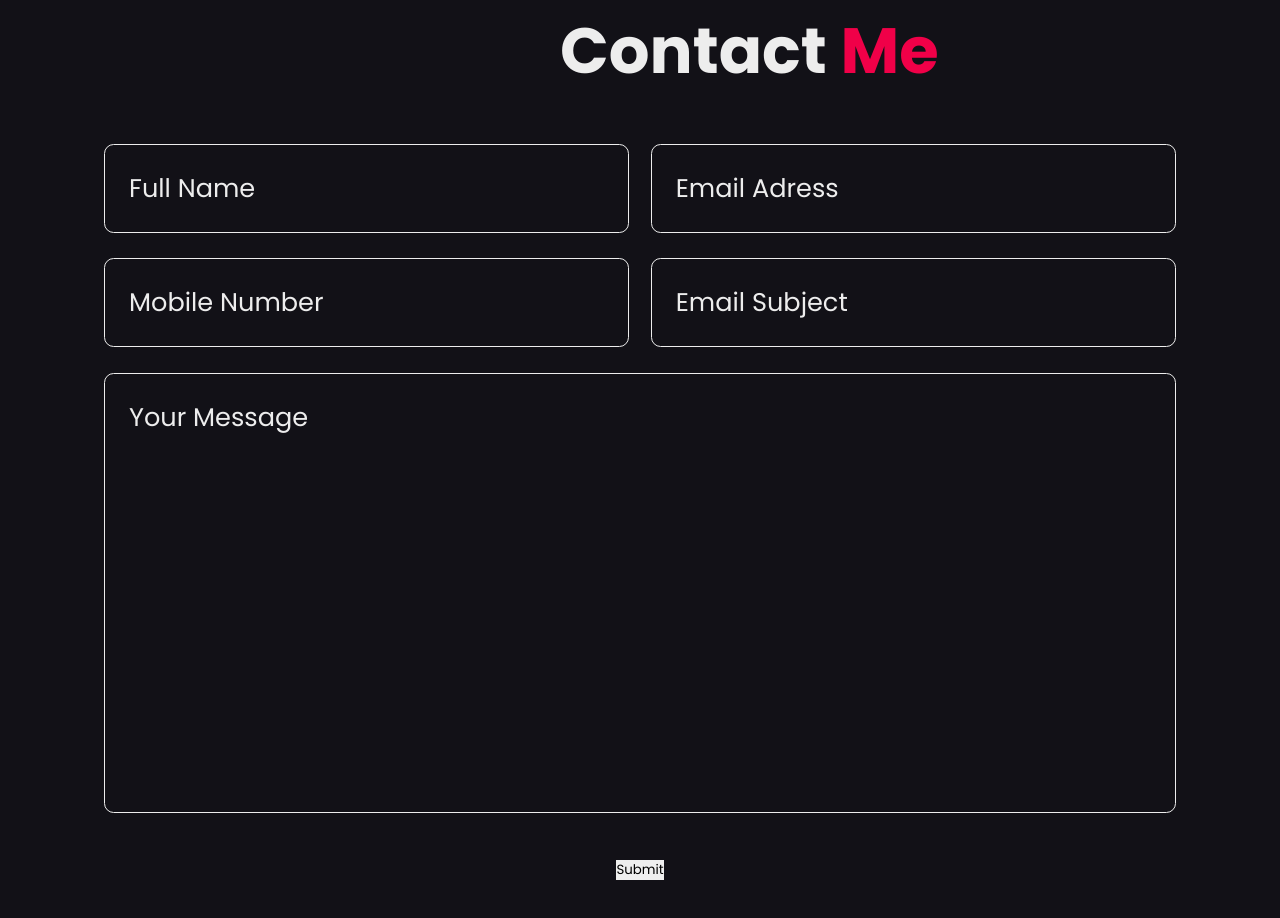
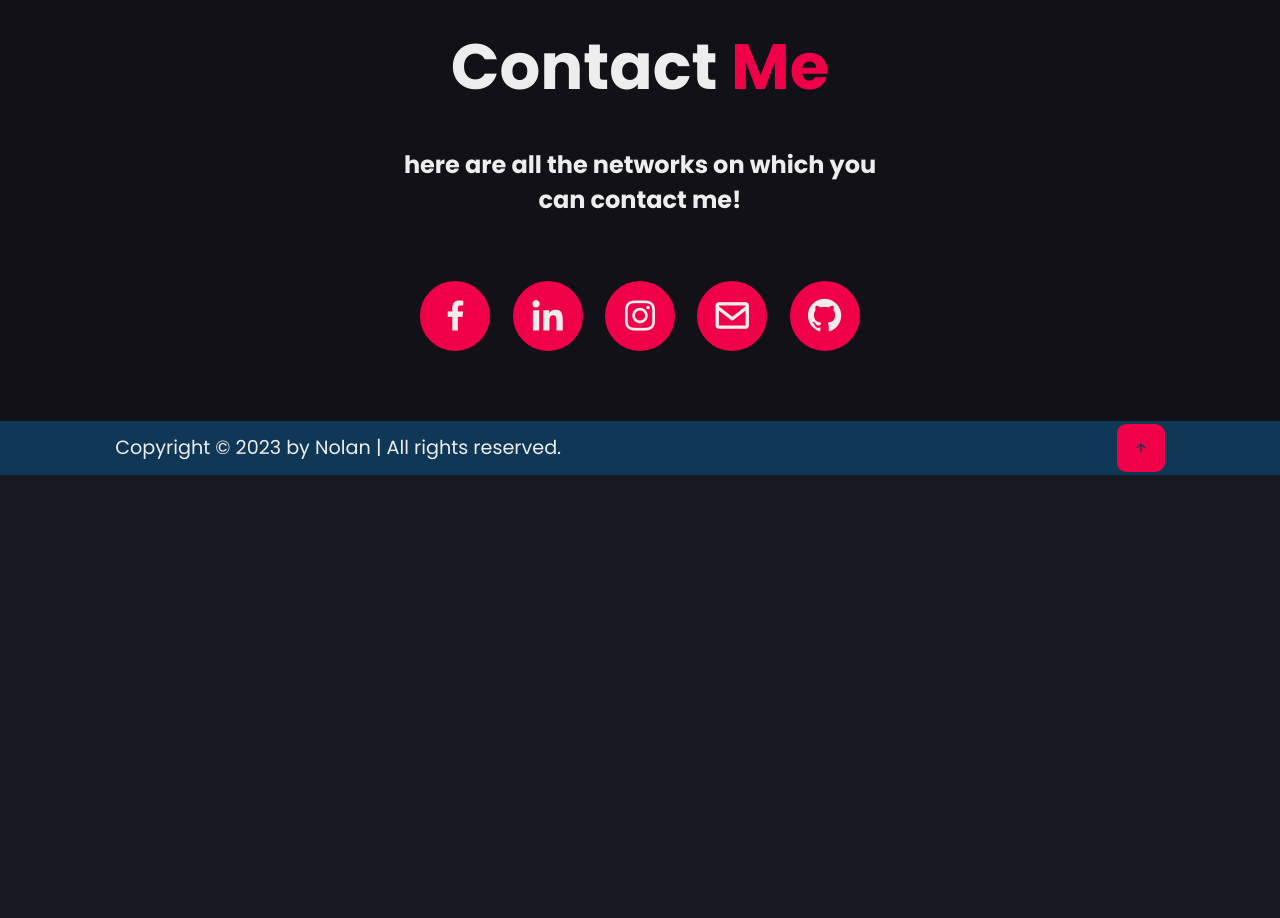
Before and after one commit to NolanCANO/Portfolio, a plain HTML site: page home.html in a window 1280 px wide. Shown: the part 3335-4253 px from the top of the page. After the commit the page ends 3810 px from the top, so only its background shows below. Drawn offline with nearby package versions, Linux system fonts and the light colour scheme.

Commit message:
portfolio

```diff
--- a/about.css
+++ b/about.css
@@ -595,67 +595,45 @@ span {
 
 .contact {
 	background: #121117;
-	min-height: auto;
-	padding-bottom: 6rem;
+	display: flex;
+	align-items: center;
+	flex-direction: column;
+	text-align: center;
+	padding: 15rem 30% 70px;
 	z-index: -10;
 }
 
-
-.btn-box.btns button::before {
-	background: #f00048;
+.contact h2 {
+	margin-top: -10rem;
+	margin-bottom: 10px;
 }
 
-.contact .heading {
-	margin-top: 4rem;
-	margin-left: 35rem;
+.contact p {
+	font-size:1.5rem;
+	margin-top: -2rem;
+	margin-bottom: 4rem;
+	font-weight: bold;
 }
 
-.contact form {
-	padding: 12rem 5% 4rem;
-	max-width: 75rem;
-	margin: 0 auto;
-	text-align: center;
+.contact i {
+	height: 70px;
+	width: 70px;
+	background: #f00048;
+	color: #ededed;
+	border: 2px solid #f00048;
+	display: inline-flex;
+	align-items: center;
+	justify-content: center;
+	font-size: 40px;
+	border-radius: 50%;
+	margin: 0 9px;
+	transition: all ease .50s;
 }
 
-.contact form .input-box {
-	position: relative;
-	display: flex;
-	justify-content: space-between;
-	flex-wrap: wrap;
-	z-index: 2;
-}
-
-.contact form .input-box .input-field {
-	position: relative;
-	width: 49%;
-	margin: .8rem 0;
-}
-
-.contact form .input-box .input-field input,
-.contact form .textarea-field textarea {
-	width: 100%;
-	height: 100%;
-	padding: 1.5rem;
-	font-size: 1.6rem;
-	color: #ededed;
+.contact i:hover {
+	transform: translateY(-5px);
 	background: transparent;
-	border-radius: .6rem;
-	border: .1rem solid #ededed;
-}
-
-.contact form .input-box .input-field input::placeholder,
-.contact form .textarea-field textarea::placeholder {
-	color: #ededed;
-}
-
-.contact form .textarea-field {
-	position: relative;
-	margin: .8rem 0 2.7rem;
-	display: flex;
-}
-
-.contact form .textarea-field textarea {
-	resize: none;
+	border: 2px solid #f00048;
 }
 
 .footer {
--- a/home.html
+++ b/home.html
@@ -17,10 +17,10 @@
 
             <nav class="navbar">
                 <a href="#" class="active">Home</a>
-                <a href="#">About</a>
-                <a href="#">Journey</a>
-                <a href="#">Skills</a>
-                <a href="#">Contact</a>
+                <a href="#about">About</a>
+                <a href="#education">Journey</a>
+                <a href="#skills">Skills</a>
+                <a href="#contact">Contact</a>
             </nav>
         </header>
 
@@ -30,7 +30,7 @@
                 <h3>IT Development Student</h3>
                 <p>Currently, I am a student at Toulouse Ynov Campus, and I am passionate about computer programming. So far, my journey has allowed me to explore various projects and acquire versatile skills, particularly in the field of web development and applications.</p>
                 <div class="btn-box">
-                    <a href="#">Learn more</a>
+                    <a href="#about">Learn more</a>
                     <a href="#">upload CV</a>
                 </div>
             </div>
@@ -57,7 +57,7 @@
                 <p>Before being a computer student, I am a sportsman! I practiced for several years team sports such as football or rugby that allowed me to strengthen my team spirit and my sociability. And now I practice climbing. A sport that allows me to forge my mind and concentration</p>
 
                 <div class="btn-box btns">
-                    <a href="#" class="btn">Read More</a>
+                    <a href="#education" class="btn">Read More</a>
                 </div>
             </div>
         </section>
@@ -74,7 +74,7 @@
 
                         <div class="education-content">
                             <div class="content">
-                                <div class="year"><i class="bx bxs-calendar"></i>2017 - 2018</div>
+                                <div class="year"><i class="bx bxs-calendar"></i>2014 - 2018</div>
                                 <h3>GCSE - Théodore Despeyrous</h3>
                                 <p>Patent obtained with mention quite well. During my college I did an internship at the IUCT Oncolpole which allowed me to discover the fundamentals of computer science</p>
 
@@ -83,7 +83,7 @@
 
                         <div class="education-content">
                             <div class="content">
-                                <div class="year"><i class="bx bxs-calendar"></i>2018 - 2019</div>
+                                <div class="year"><i class="bx bxs-calendar"></i>2018 - 2021</div>
                                 <h3>Vocational high school diploma - Jean Baylet</h3>
                                 <p>Degree obtained with high honors. During his years I developed my computer skills and I had fun to programme my own video games to improve.</p>
 
@@ -92,9 +92,9 @@
 
                         <div class="education-content">
                             <div class="content">
-                                <div class="year"><i class="bx bxs-calendar"></i>2019 - 2020</div>
-                                <h3>Expert - Toulouse Ynov Campus</h3>
-                                <p>Quasi, consectetur. Consequuntur architecto impedit eaque corporis. Hic repellat sunt tenetur ipsam?</p>
+                                <div class="year"><i class="bx bxs-calendar"></i>2021 - in progress</div>
+                                <h3>Computer and Information Systems Expert - Ynov</h3>
+                                <p>I am currently studying at Ynov Toulouse Campus. During my first two years, I was able to improve my knowledge in different computer languages such as Java, JS, C++, Python, Go, CSharp, PHP...</p>
 
                             </div>
                         </div>
@@ -109,27 +109,27 @@
 
                         <div class="education-content">
                             <div class="content">
-                                <div class="year"><i class="bx bxs-calendar"></i>2017 - 2018</div>
-                                <h3>Master degree - University</h3>
-                                <p>Quasi, consectetur. Consequuntur architecto impedit eaque corporis. Hic repellat sunt tenetur ipsam?</p>
+                                <div class="year"><i class="bx bxs-calendar"></i>February 2018</div>
+                                <h3>Biomedical Technician IUCT Oncopole - Internship </h3>
+                                <p>During my internship as a biomedical technician, I first discovered how to make and maintain biological systems. Then I learned to follow the evolution of the different systems implanted in the institution with a computer.</p>
 
                             </div>
                         </div>
 
                         <div class="education-content">
                             <div class="content">
-                                <div class="year"><i class="bx bxs-calendar"></i>2018 - 2019</div>
-                                <h3>Master degree - University</h3>
-                                <p>Quasi, consectetur. Consequuntur architecto impedit eaque corporis. Hic repellat sunt tenetur ipsam?</p>
+                                <div class="year"><i class="bx bxs-calendar"></i>2021 - 2023</div>
+                                <h3>Ydays Project - Ynov</h3>
+                                <p>Ydays projects aim to teach us how to work as a team for companies, often within tight deadlines. I notably created a mobile video game, Freeciv, using Unity for the UPR company, and developed a website for the ELP company.</p>
 
                             </div>
                         </div>
 
                         <div class="education-content">
                             <div class="content">
-                                <div class="year"><i class="bx bxs-calendar"></i>2019 - 2020</div>
-                                <h3>Master degree - University</h3>
-                                <p>Quasi, consectetur. Consequuntur architecto impedit eaque corporis. Hic repellat sunt tenetur ipsam?</p>
+                                <div class="year"><i class="bx bxs-calendar"></i>Février - Mai 2023</div>
+                                <h3>St.Jacques d'Albas Association Toulouse - Internship</h3>
+                                <p>After this internship, I have developed advanced skills in web development with WordPress, including theme customization, content management, the creation and application of plugin, and search engine optimization (SEO).</p>
 
                             </div>
                         </div>
@@ -206,40 +206,14 @@
         <section class="contact" id="contact">
             <h2 class="heading">Contact <span>Me</span></h2>
 
-            <form action="#">
-                <div class="input-box">
-                    <div class="input-field">
-                        <input type="text" placeholder="Full Name" required>
-                        <span class="focus"></span>
-                    </div>
-
-                    <div class="input-field">
-                        <input type="text" placeholder="Email Adress" required>
-                        <span class="focus"></span>
-                    </div>
-                </div>
-
-                <div class="input-box">
-                    <div class="input-field">
-                        <input type="number" placeholder="Mobile Number" required>
-                        <span class="focus"></span>
-                    </div>
-
-                    <div class="input-field">
-                        <input type="text" placeholder="Email Subject" required>
-                        <span class="focus"></span>
-                    </div>
-                </div>
-
-                <div class="textarea-field">
-                    <textarea name="" id="" cols="30" rows="10" placeholder="Your Message" required></textarea>
-                    <span class="focus"></span>
-                </div>
-
-                <div class="btn-box btns">
-                    <button type="submit" class="btn">Submit</button>
-                </div>
-            </form>
+            <p>here are all the networks on which you can contact me!</p>
+            <div class="end-icons">
+                <a href="https://www.facebook.com/nolan.cano.1"><i class="bx bxl-facebook"></i></a>
+                <a href="https://www.linkedin.com/in/nolan-cano-205001228"><i class="bx bxl-linkedin"></i></a>
+                <a href="https://www.instagram.com/_canolan_/"><i class="bx bxl-instagram"></i></a>
+                <a href="mailto:nolan.cano@ynov.com"><i class="bx bx-envelope"></i></a>
+                <a href="https://github.com/NolanCANO"><i class='bx bxl-github' ></i></a>
+            </div>
 
         </section>
 
```
